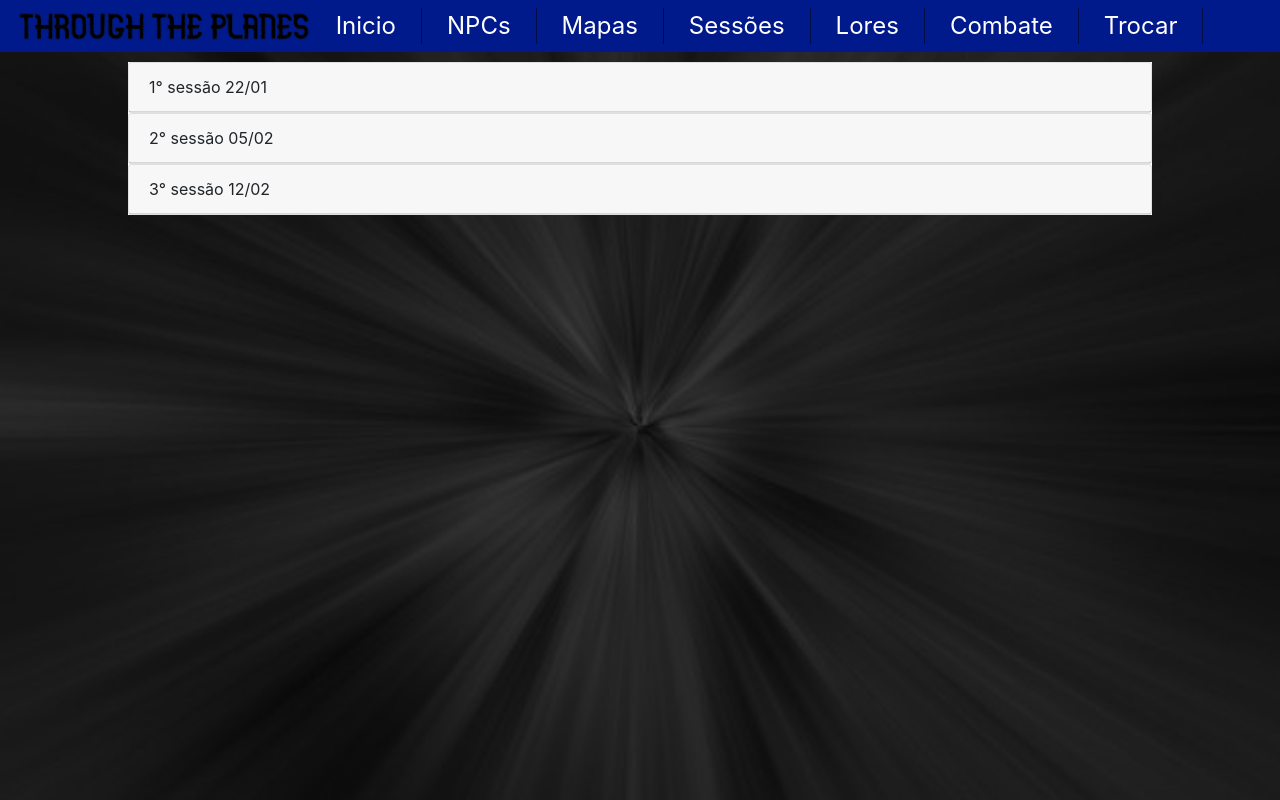
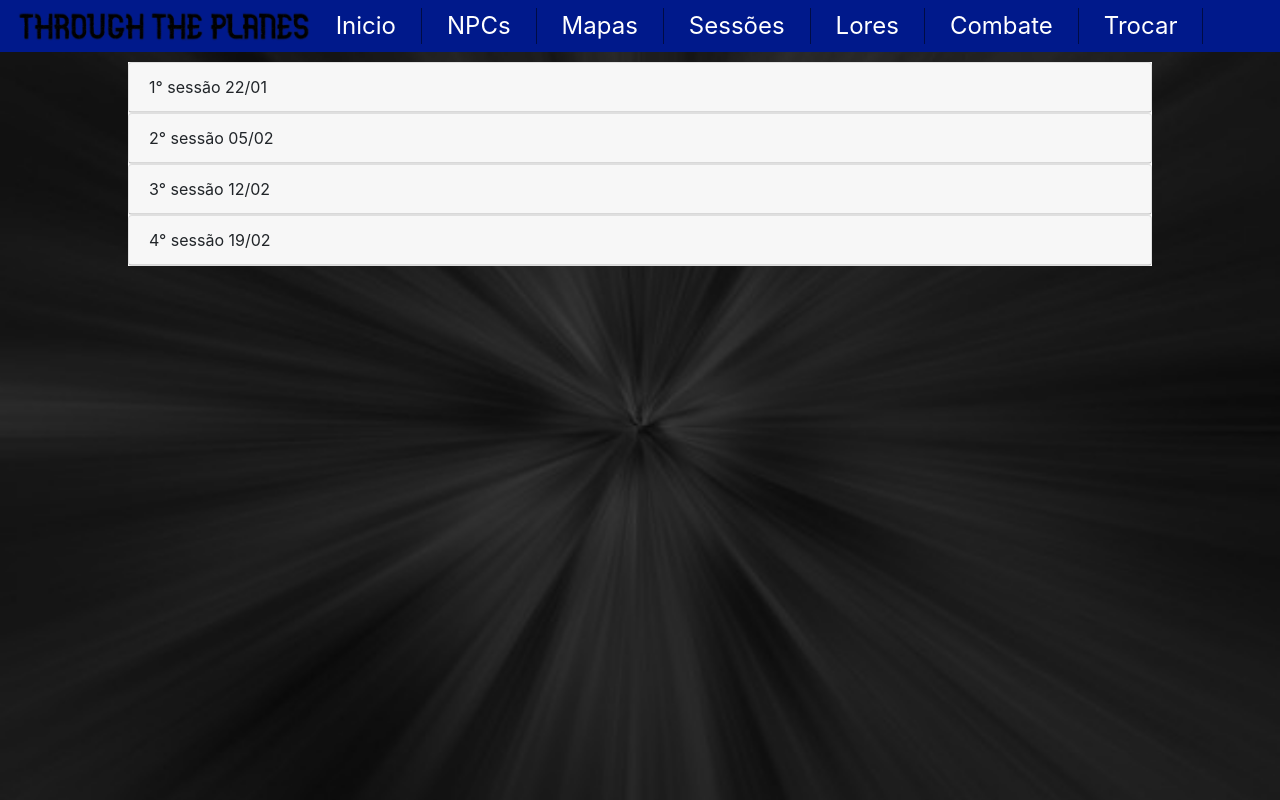
Before and after one commit to CaioCohen/CorruptedDominion, an Angular app: page /sessoes in a window 1280 px wide. Built offline with nearby package versions, Linux system fonts and the light colour scheme; what ngx-bootstrap-icons would draw is missing.

Commit message:
4 sessao campanha 2

```diff
--- a/src/app/main/sessoes/sessoes.component.html
+++ b/src/app/main/sessoes/sessoes.component.html
@@ -813,6 +813,14 @@
         <p>Mas na verdade, Cataru mudou de identidade e passou a viver nas sombras, e foi um prisioneiro já condenado à morte que foi disfarçado e executado na frente da população.</p>
         <p>Agora o trono será dado a quem vencer o duelo que ocorrerá em alguns dias.</p>
       </accordion-group>
+      <accordion-group>
+        <div accordion-heading class="header"> 4° sessão 19/02</div>
+        <p>Voltando pro Castelo da princesa Motarah, Ghorr recebe a aprovação do Sábio da Floresta, um seguidor de Kodiak, o Deus da Natureza, e se torna o guardião da raposa de teleporte.</p>
+        <p>Rioxo consegue convencer a Brianne de não lutar no combate de amanhã e ela então confia a luta de amanhã a ele.</p>
+        <p>Jhieshi e Nimue invadem o castelo do Omaru pra tentar envenená-lo, mas por conta da personalidade dele, não conseguem.</p>
+        <p>O dia fatidico chega e Rioxo sobe no ringue, pra surpresa de todos. Um combate acirrado e emocionante acontece e por pouco Rioxo consegue derrotar Omaru.</p>
+        <p>A princesa Motarah se torna a nova princesa herdeira e da ao grupo um documento custeando as informações acerca do amuleto que eles estão procurando na segredos do paraiso, além de moedas e o direito de se banharem na lagoa do Orvalho Mistico.</p>
+      </accordion-group>
     </ng-container>
 </accordion>
 </div>
```
